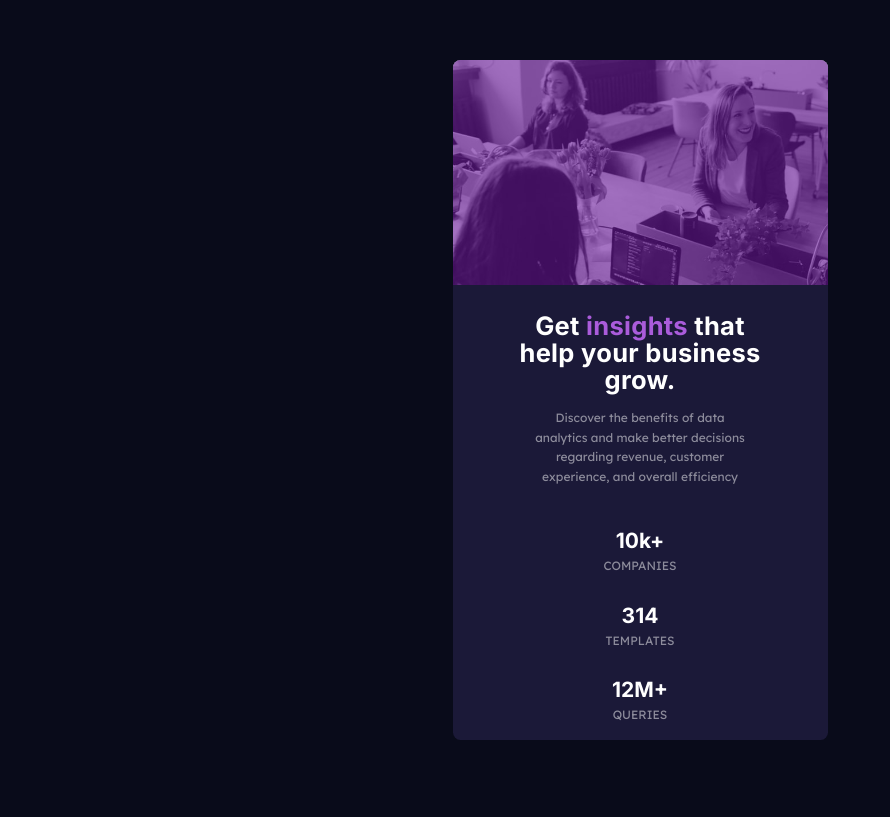
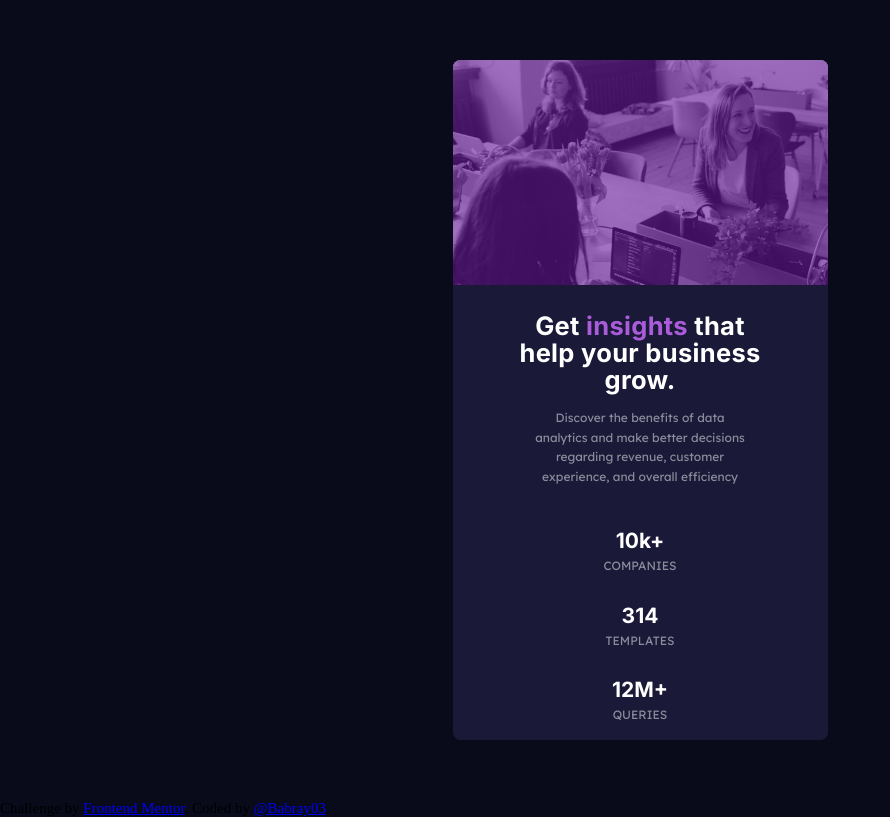
Before and after one commit to Babray03/Frontend_Mentor_Stats_Preview_Card, a plain HTML site: page index.html in a window 1280 px wide. Shown: the whole page, without its empty margins (0-890 px from the left). Drawn offline with Linux system fonts and the light colour scheme.

Commit message:
Update index.html

```diff
--- a/index.html
+++ b/index.html
@@ -44,5 +44,11 @@
       </main>
     </div>
   </div>
+
+   <div class="attribution">
+    Challenge by <a href="https://www.frontendmentor.io?ref=challenge" target="_blank">Frontend Mentor</a>.
+    Coded by <a href="https://github.com/Babray03">@Babray03</a>.
+  </div>
+
 </body>
 </html>
```
